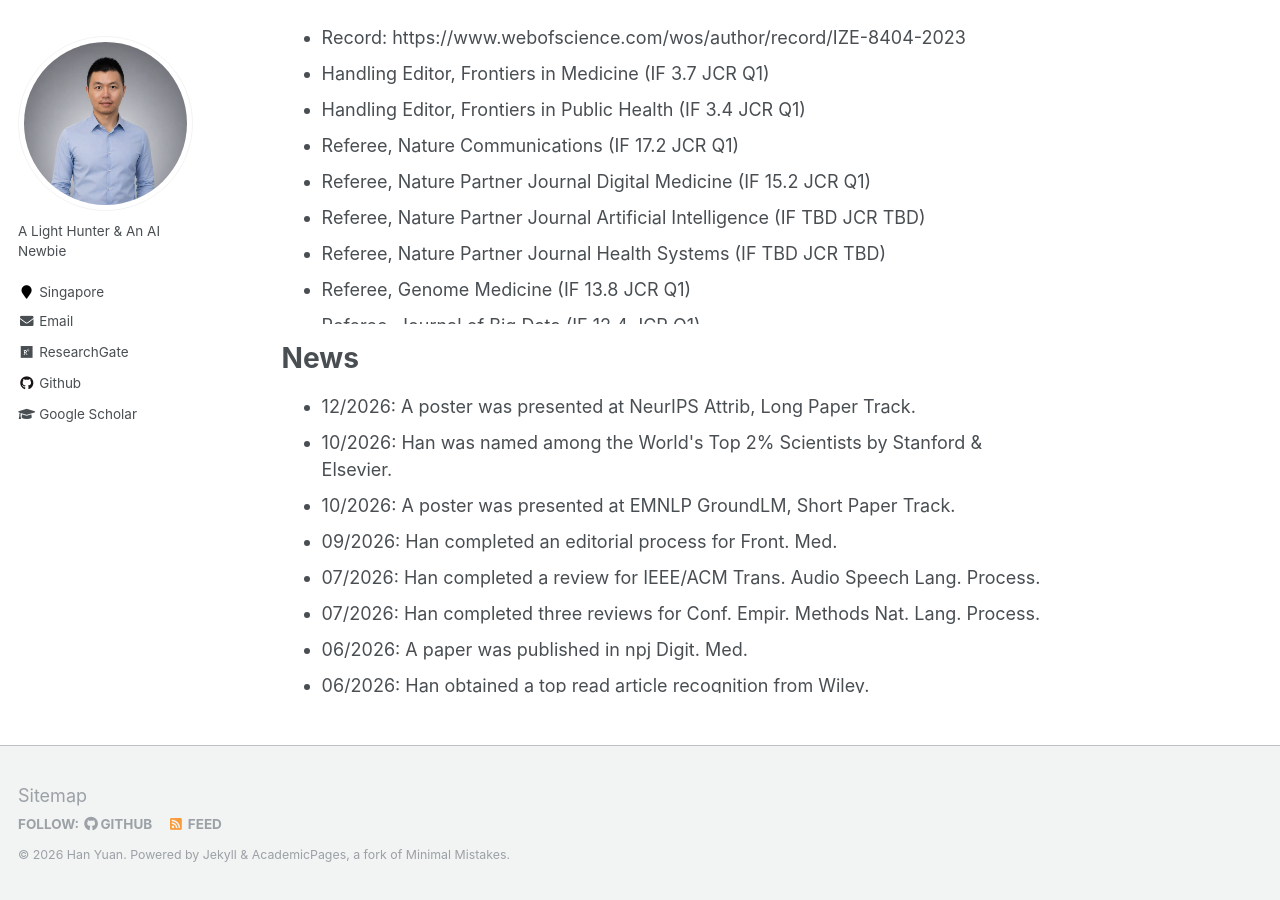
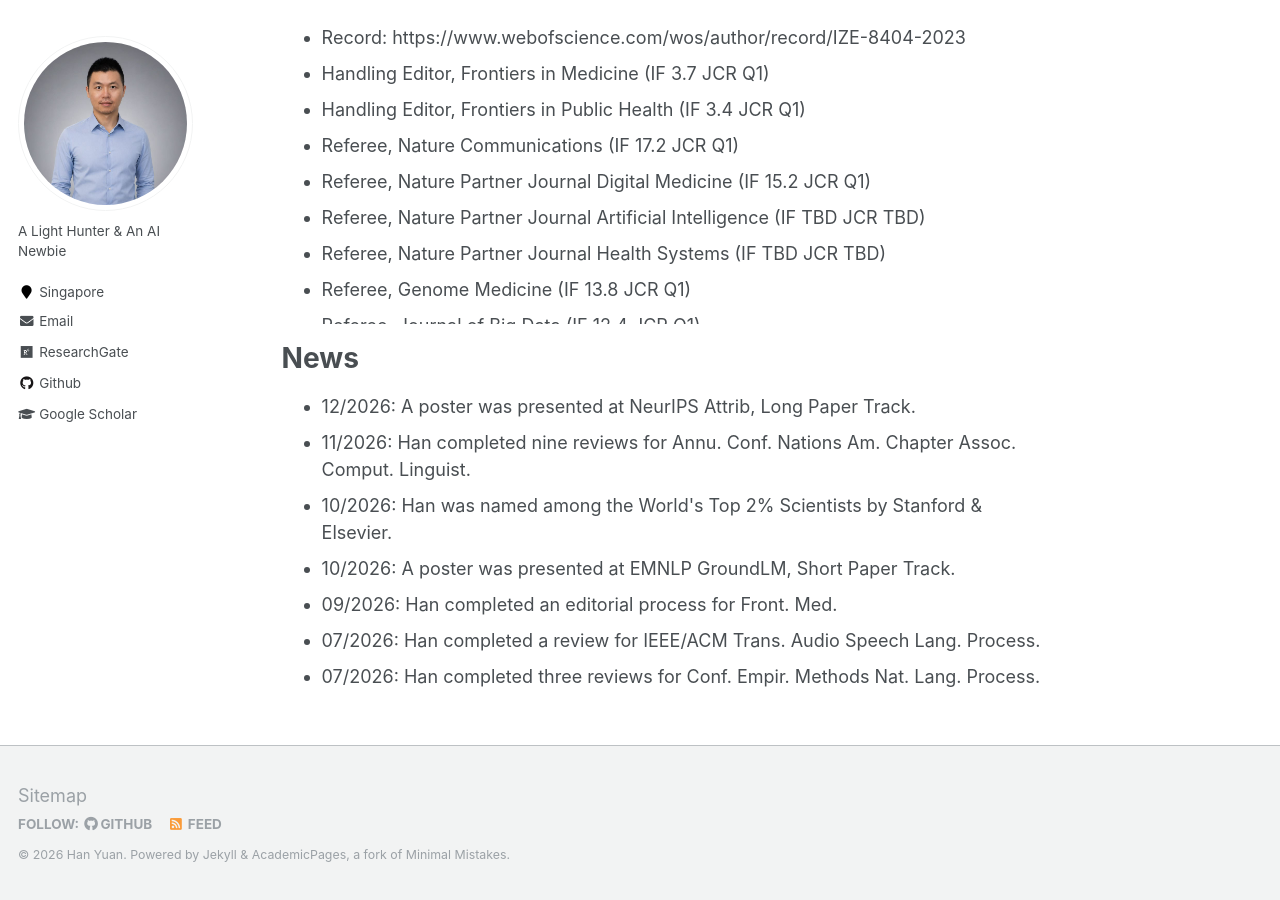
Before and after one commit to Han-Yuan-Med/Han-Yuan-Med.github.io, a Jekyll site: the page built from _pages/about.md, in a window 1280 px wide and 900 px high, scrolled down 1257 px. Built offline with Jekyll 4.4.1, drawn with Linux system fonts in a browser that asks for light colours.

Commit message:
Update about.md

```diff
--- a/_pages/about.md
+++ b/_pages/about.md
@@ -64,13 +64,15 @@
   <li>Referee, BMC Cardiovascular Disorders</li>
   <li>Referee, Data Science Journal</li>
   <li>Referee, Health Care Science</li>
-  <li>Referee, Conference on Empirical Methods in Natural Language Processing</li>
+  <li>Referee, The Conference on Empirical Methods in Natural Language Processing</li>
+  <li>Referee, The Annual Conference of the Nations of the Americas Chapter of the Association for Computational Linguistics</li>
   <li>Referee, Machine Learning for Health Symposium</li>
 </ul>
 
 # News
 <ul style="width: auto; height: 300px; overflow: auto">
   <li>12/2026: A poster was presented at NeurIPS Attrib, Long Paper Track.</li>
+  <li>11/2026: Han completed nine reviews for Annu. Conf. Nations Am. Chapter Assoc. Comput. Linguist.</li>
   <li>10/2026: Han was named among the World's Top 2% Scientists by Stanford & Elsevier.</li>
   <li>10/2026: A poster was presented at EMNLP GroundLM, Short Paper Track.</li>
   <li>09/2026: Han completed an editorial process for Front. Med.</li>
```
